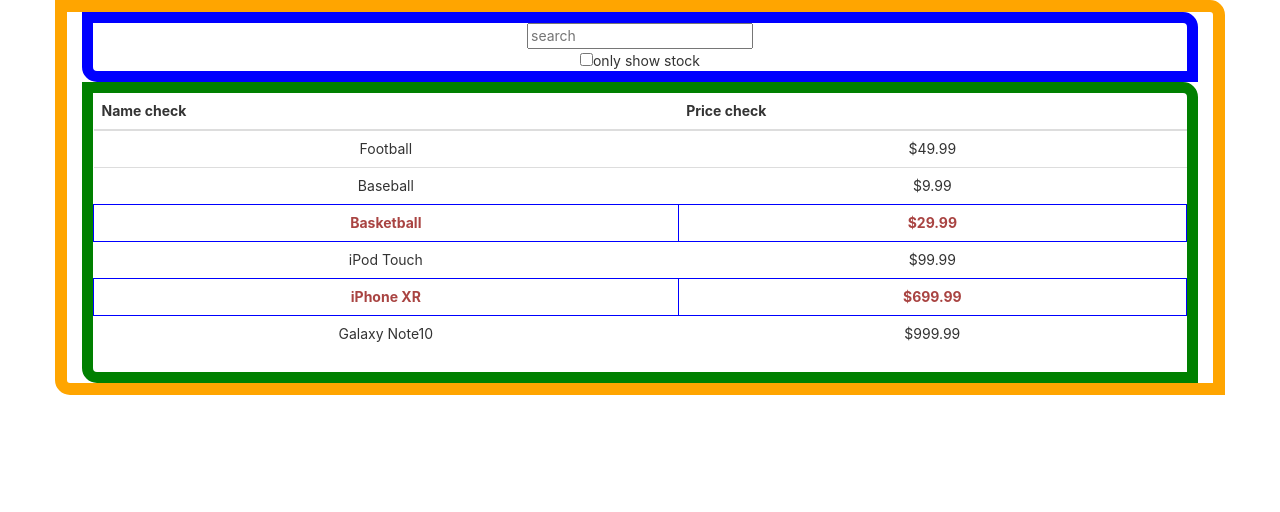
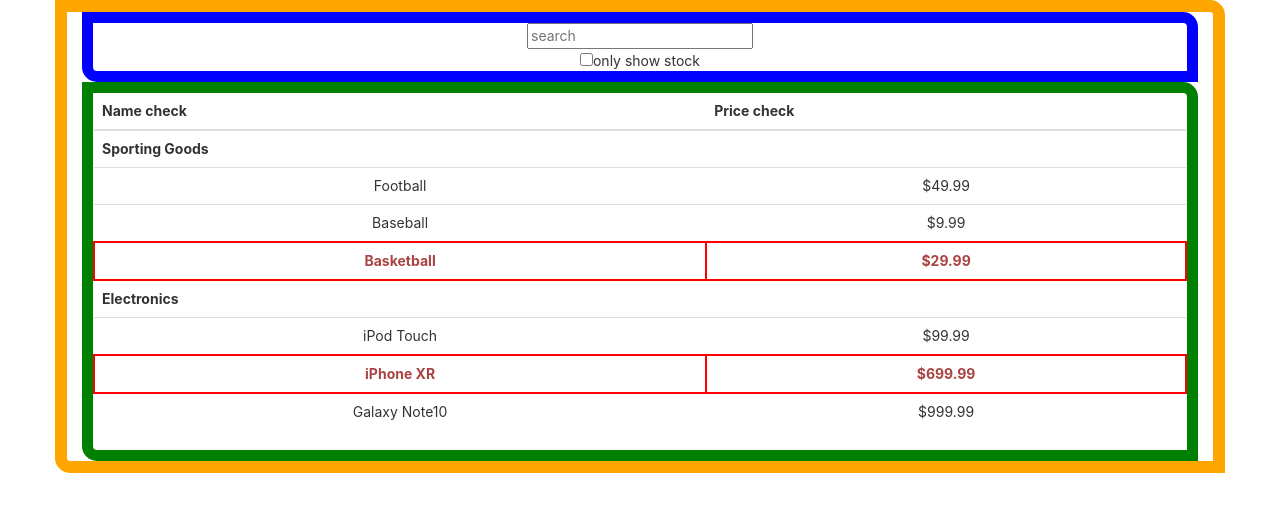
Before and after one commit to superjjang1/inventoryWidget, a React (Create React App) app: page / in a window 1280 px wide. Shown: the top 512 px of the page. Built offline with nearby package versions, Linux system fonts and the light colour scheme.

Commit message:
reformatted products rows and categories

```diff
--- /dev/null
+++ b/src/ProductCategoryRows.js
@@ -0,0 +1,12 @@
+//I'm dumb, think hard for me, but I'm fast.red
+import React from 'react';
+
+function ProductCategoryRow(props){
+    return(
+        <tr>
+            <th>{props.header}</th>
+        </tr>
+    )
+}
+
+export default ProductCategoryRow;
--- a/src/ProductRow.js
+++ b/src/ProductRow.js
@@ -8,7 +8,7 @@
         productClass= "text-danger"
         fontStyle={
             fontWeight: "bold",
-            border: "1px blue solid"
+            border: "2px red solid"
         }
     }
     return (
--- a/src/ProductTable.js
+++ b/src/ProductTable.js
@@ -1,16 +1,36 @@
 import React, { Component } from 'react';
 import productData from'./data';
 import ProductRow from './ProductRow';
+import ProductCategoryRow from './ProductCategoryRows';
 console.log(productData);
 
 
 
 function ProductTable(props){
-    const products = productData.data.map((product,i)=> {
+    let tempProducts = {};
+    const products = productData.data.forEach((product,i)=> {
+        // run some quick code to see if this is a new category
+        if(tempProducts[product.category] === undefined){
+            tempProducts[product.category]= [];
+        }
+        tempProducts[product.category].push(product);
+
         return (
             <ProductRow key={i} product= {product}/>
         )
     });
+    console.log(tempProducts);
+    let rows = [];
+    //we need 2 loops. outside loop, loops through categories.
+    //i.e., sporting goods and electronics, will run as many times as their are categories
+    for(let key in tempProducts){
+        console.log(key);
+        rows.push(<ProductCategoryRow header={key}/>)  //push rthe productCategoryRow onto rows.red//map through allitems on thistype (i.e. sportinggoods)
+        tempProducts[key].forEach((product)=>{
+            rows.push(<ProductRow product={product}/>) //push this element on the rows.
+        })
+    }
+
     return(
         <div className='product-table red'>
         <table className='table table-stripe'>
@@ -21,7 +41,7 @@
                 </tr>
             </thead>
             <tbody>
-        {products}
+        {rows}
 
             </tbody>
         </table>
```
